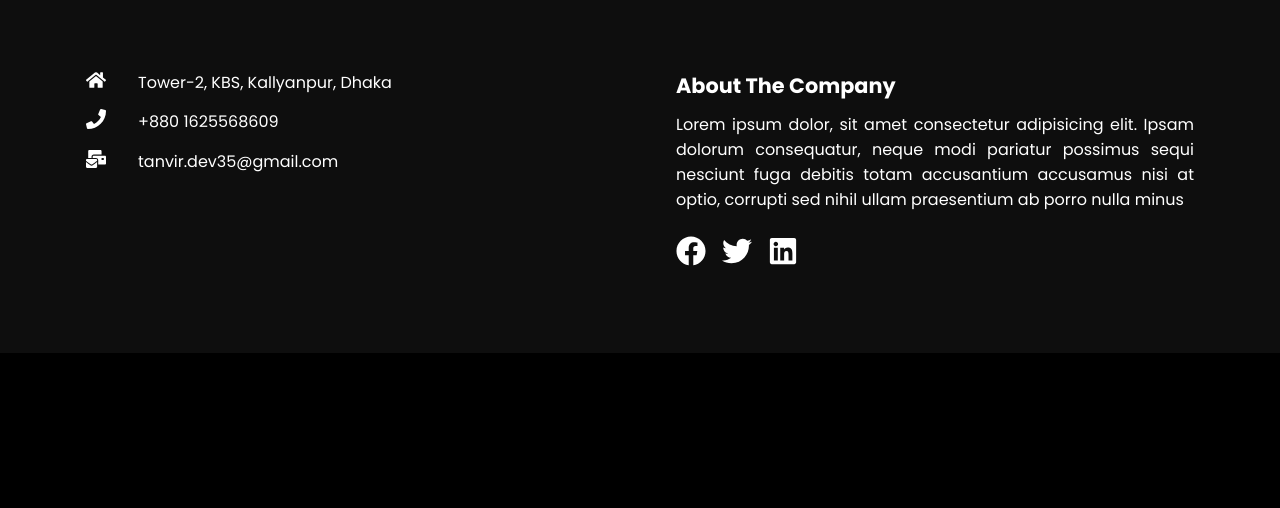
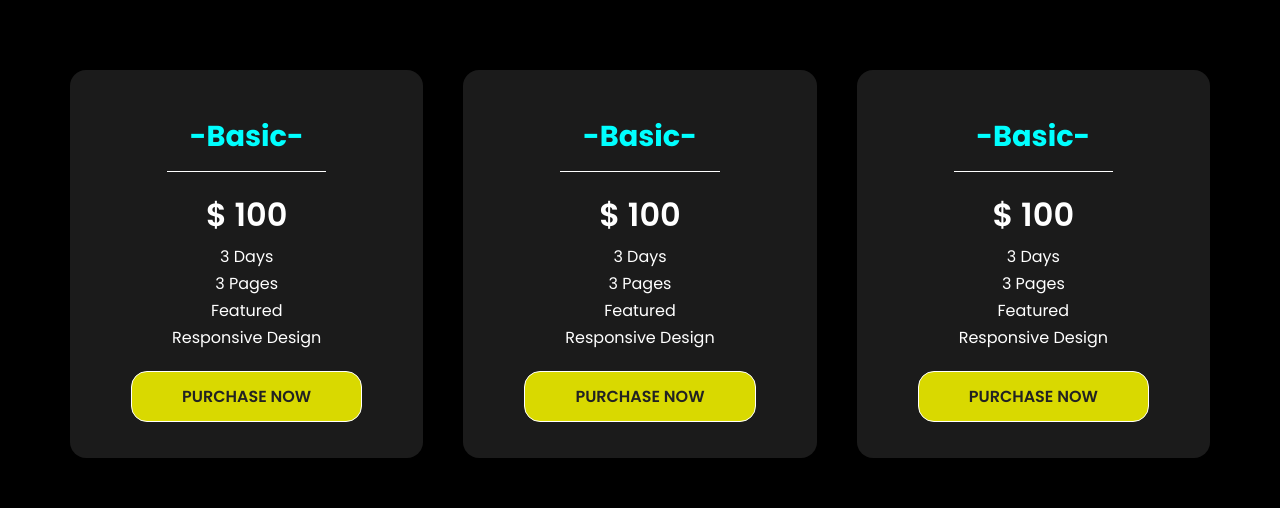
Before and after one commit to tanvir35web/React-Portfolio-Website, a React (Vite) app: page /project in a window 1280 px wide. Shown: the part 570-1078 px from the top of the page. Before the commit the page ends 923 px from the top, so only its background shows below. Built offline with nearby package versions, Linux system fonts and the light colour scheme.

Commit message:
pricing section added

```diff
--- /dev/null
+++ b/src/components/PricingCard.jsx
@@ -0,0 +1,50 @@
+import './PricingCardStyle.css'
+import React from 'react'
+import { Link } from 'react-router-dom'
+
+const PricingCard = () => {
+  return (
+    <div className="pricing">
+        <div className="card-container">
+
+
+            <div className="card">
+                <h2> -Basic- </h2>
+                <span className="bar">  </span>
+                <p className="btc">$ 100</p>
+                <p>3 Days</p>
+                <p>3 Pages</p>
+                <p>Featured</p>
+                <p>Responsive Design</p>
+                <Link to="/contact" className="btn">Purchase Now</Link>
+            </div>
+
+            <div className="card">
+                <h2> -Basic- </h2>
+                <span className="bar">  </span>
+                <p className="btc">$ 100</p>
+                <p>3 Days</p>
+                <p>3 Pages</p>
+                <p>Featured</p>
+                <p>Responsive Design</p>
+                <Link to="/contact" className="btn">Purchase Now</Link>
+            </div>
+
+            <div className="card">
+                <h2> -Basic- </h2>
+                <span className="bar">  </span>
+                <p className="btc">$ 100</p>
+                <p>3 Days</p>
+                <p>3 Pages</p>
+                <p>Featured</p>
+                <p>Responsive Design</p>
+                <Link to="/contact" className="btn">Purchase Now</Link>
+            </div>
+
+
+        </div>
+    </div>
+  );
+};
+
+export default PricingCard;
--- /dev/null
+++ b/src/components/PricingCardStyle.css
@@ -0,0 +1,60 @@
+.pricing {
+    margin: 5rem 3rem;
+}
+
+.card-container {
+    max-width: 1140px;
+    display: grid;
+    grid-template-columns: repeat(3, 1fr);
+    margin: auto;
+    grid-gap: 40px;
+}
+
+.card {
+    background: #2a2a2aa5;
+    padding: 2rem;
+    align-items: center;
+    text-align: center;
+    border-radius: 1rem ;
+}
+
+.card .bar {
+    background-color: #fff;
+    display: block;
+    margin: auto;
+    width: 55%;
+    height: 0.5%;
+    margin-bottom: 1rem;
+}
+
+.card h2 {
+    color: aqua;
+    font-size: 1.8rem;
+    margin: 0.8rem ;
+}
+
+.card .btc {
+    font-size: 2rem;
+    font-weight: 600;
+}
+
+.card p {
+    line-height: 1.7;
+}
+
+.btn {
+    width: 80%;
+    margin:1.2rem auto;
+    display: block;
+    border-radius: 1rem;
+}
+
+@media screen and (max-width: 800px) {
+
+    .card-container {
+        max-width: 600px;
+        grid-template-columns: 1fr;
+
+    }
+
+}
--- a/src/index.css
+++ b/src/index.css
@@ -10,7 +10,7 @@
 body {
   background-color: #000000;
 }
-h1, h4, p, a {
+h1, h2, h3, h4, p, a {
   color: white;
   text-decoration: none;
 }
--- a/src/routes/Project.jsx
+++ b/src/routes/Project.jsx
@@ -2,12 +2,14 @@ import React from "react";
 import NavBar from "../components/NavBar";
 import Footer from "../components/Footer";
 import HeroAll from "../components/HeroAll";
+import PricingCard from "../components/PricingCard";
 
 const Project = () => {
   return (
     <>
       <NavBar />
       <HeroAll heading={"PROJECTS"} text={"Some of my recent projects"} />
+      <PricingCard/>
       <Footer />
     </>
   );
```
